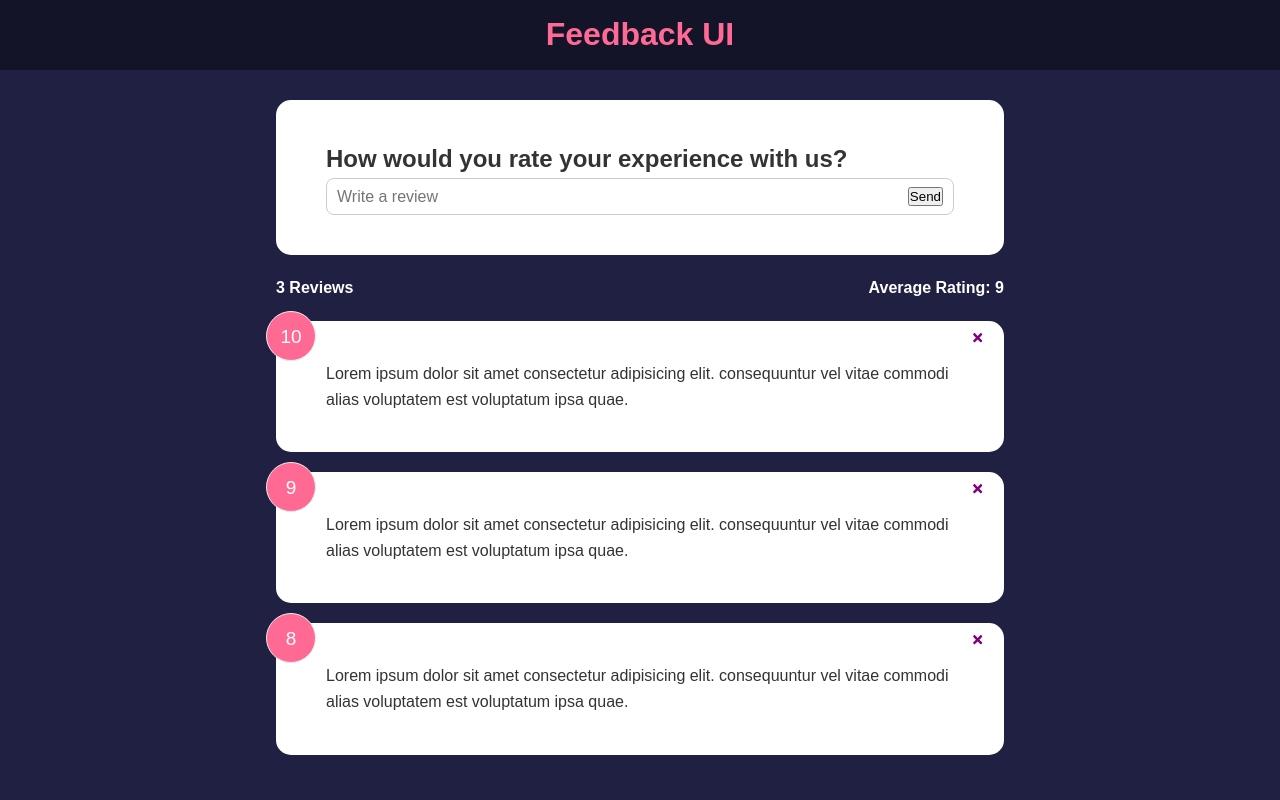
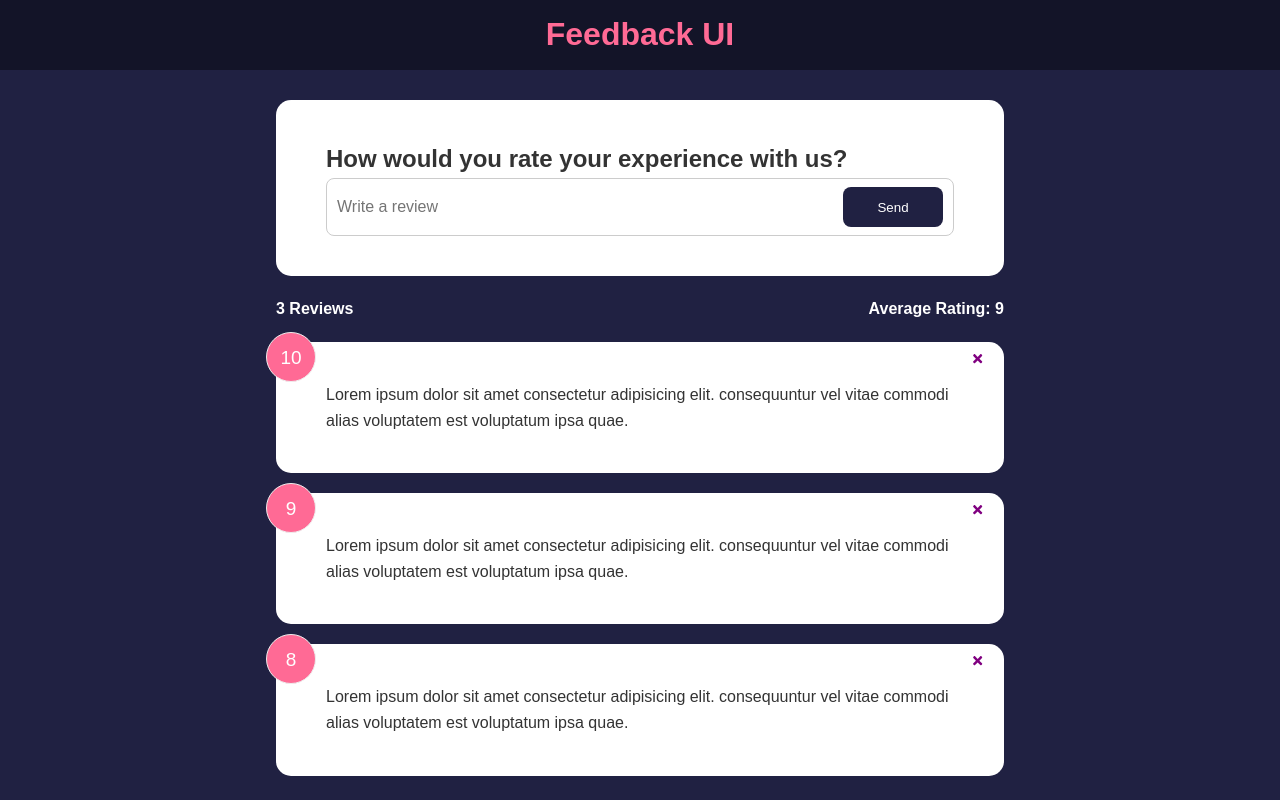
Before and after one commit to PrincessMaggy/feedback-app, a React (Create React App) app: page / in a window 1280 px wide. Built offline with nearby package versions, Linux system fonts and the light colour scheme.

Commit message:
Created custom button component

```diff
--- a/src/components/FeedbackForm.js
+++ b/src/components/FeedbackForm.js
@@ -1,6 +1,7 @@
 import React, {useState} from 'react';
 
-import {Card} from "../styles"
+import {Card} from "../styles";
+import Button from '../shared/Button';
 
 function FeedbackForm() {
 
@@ -20,7 +21,7 @@
             value={text}
             onChange= {handleText}
             placeholder="Write a review" />
-            <button type='submit'>Send</button>
+            <Button type='submit'>Send</Button>
         </div>
       </form>
     </Card>
--- /dev/null
+++ b/src/shared/Button.js
@@ -0,0 +1,24 @@
+import PropTypes from "prop-types";
+
+function Button({children, version, type, isDisabled}) {
+  return (
+    <button type={type} disabled = {isDisabled} className={`btn btn-${version}`}>
+      {children}
+    </button>
+  )
+}
+
+
+Button.defaultProps ={
+    version: "primary",
+    type: "button",
+    isDisabled: false
+}
+
+Button.propTypes ={
+    children: PropTypes.node.isRequired,
+    version: PropTypes.string,
+    isDisabled: PropTypes.bool,
+    type: PropTypes.string
+}
+export default Button;
```
